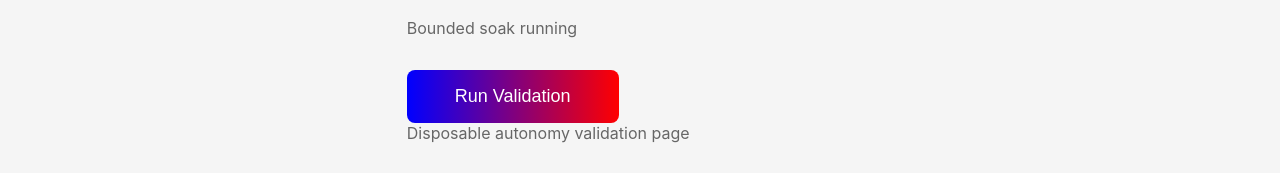
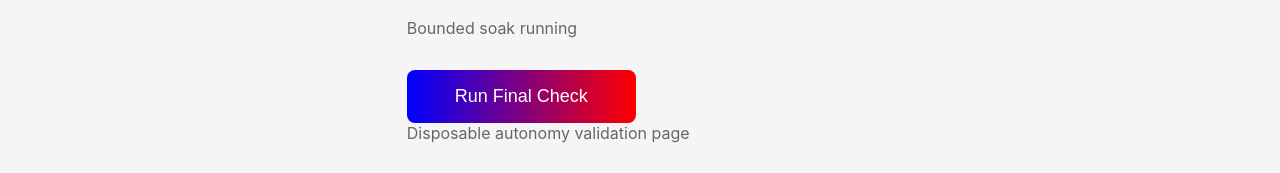
Before and after one commit to ArjunSuraj/test-automaton, a React (Vite) app: page / in a window 1280 px wide. Shown: the part 431-604 px from the top of the page. Built offline with nearby package versions, Linux system fonts and the light colour scheme.

Commit message:
feat: implement ticket #76 — Automaton Docker 6h soak: update button copy final

```diff
--- a/src/App.jsx
+++ b/src/App.jsx
@@ -10,7 +10,7 @@ function App() {
       <p>Bounded soak running</p>
       <p>Bounded soak running</p>
       <p>Bounded soak running</p>
-      <button id="main-btn">Run Validation</button>
+      <button id="main-btn">Run Final Check</button>
       <footer>© 2026 Copyright Test Automaton - Automaton soak</footer>
       <p className="footer-test">Disposable autonomy validation page</p>
     </>
```
